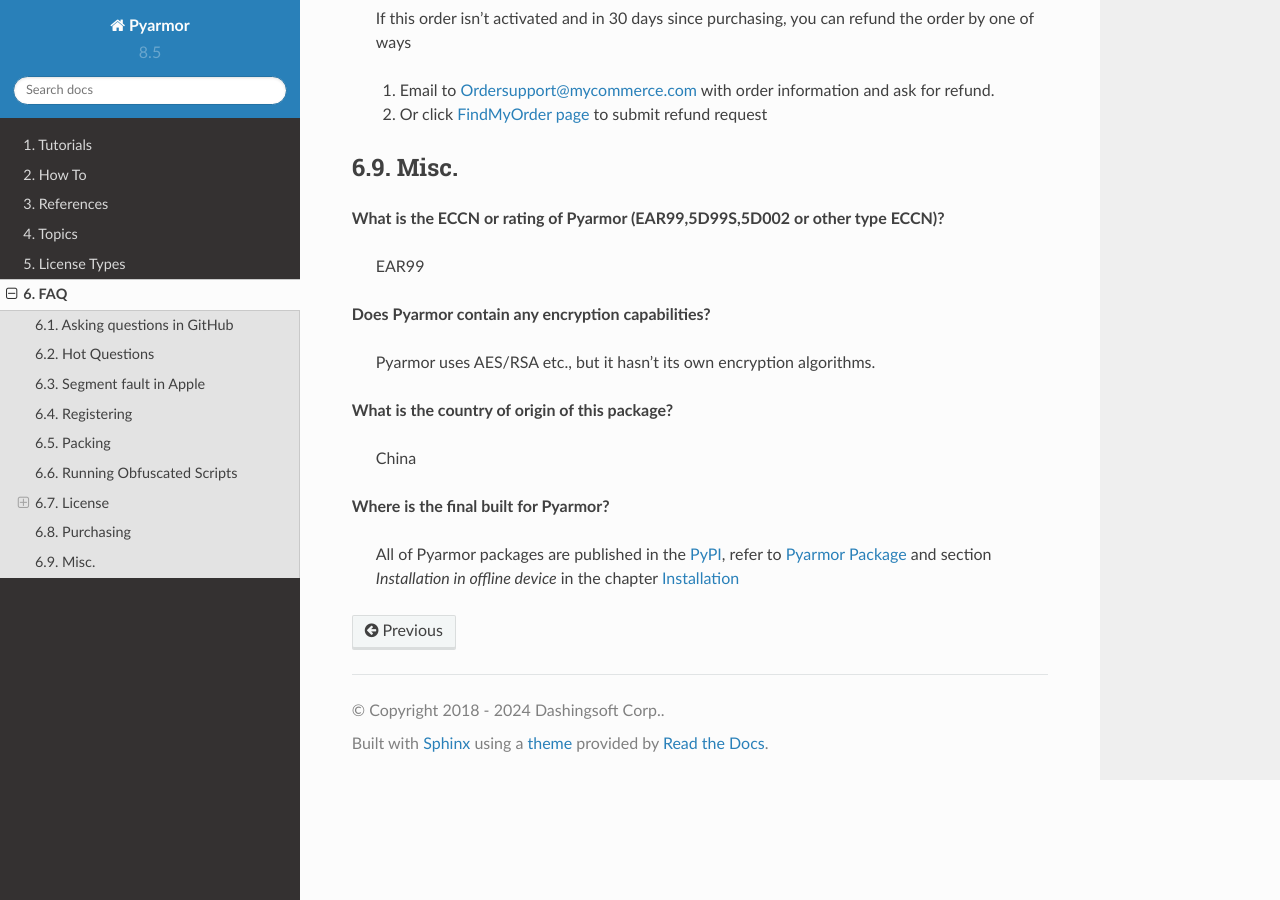
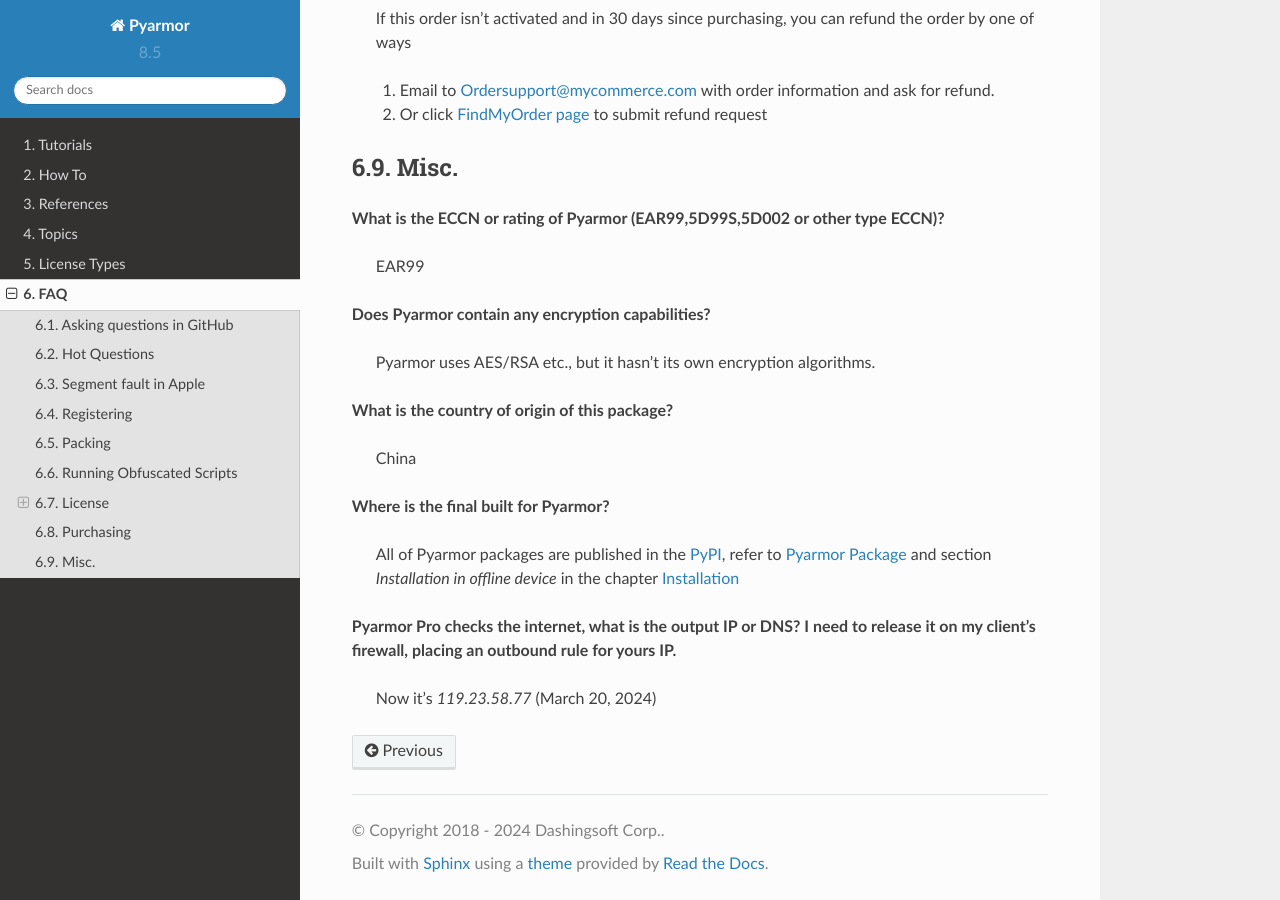
Before and after one commit to dashingsoft/pyarmor, a Sphinx documentation site: the page built from docs/questions.rst, in a window 1280 px wide and 900 px high, scrolled down 9487 px. Built offline with Sphinx 7.4.7 and the Read the Docs theme 2.0.0, drawn with Linux system fonts in a browser that asks for light colours.

Commit message:
Add new question

```diff
--- a/docs/questions.rst
+++ b/docs/questions.rst
@@ -374,4 +374,8 @@
 
   All of Pyarmor packages are published in the PyPI_, refer to :term:`Pyarmor Package` and section `Installation in offline device` in the chapter :doc:`tutorial/installation`
 
+**Pyarmor Pro checks the internet, what is the output IP or DNS? I need to release it on my client's firewall, placing an outbound rule for yours IP.**
+
+  Now it's `119.23.58.77` (March 20, 2024)
+
 .. include:: _common_definitions.txt
```
